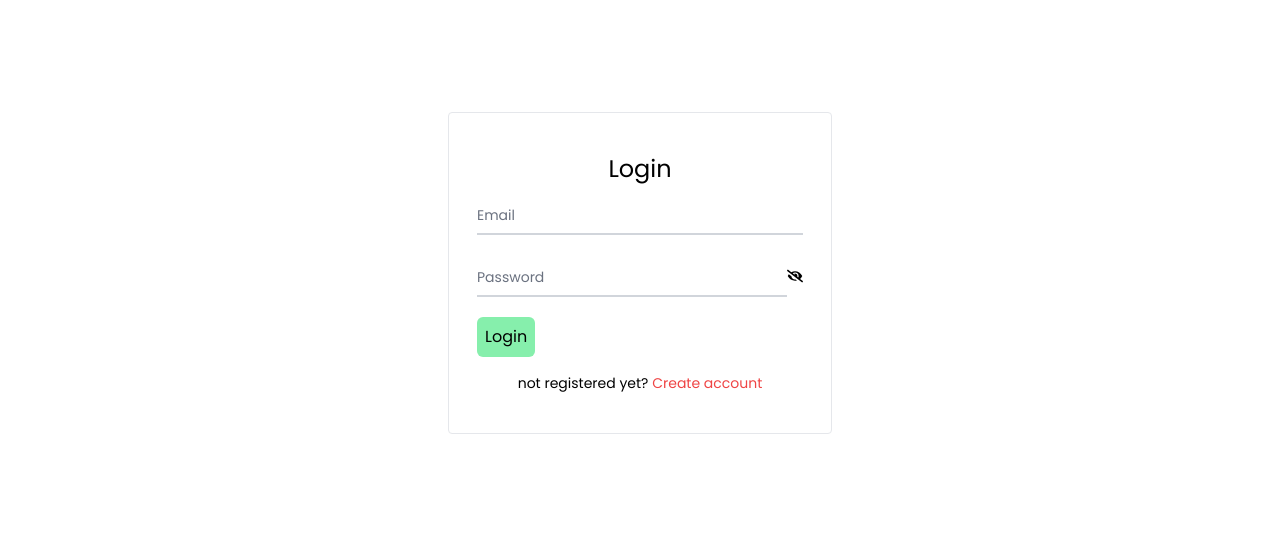
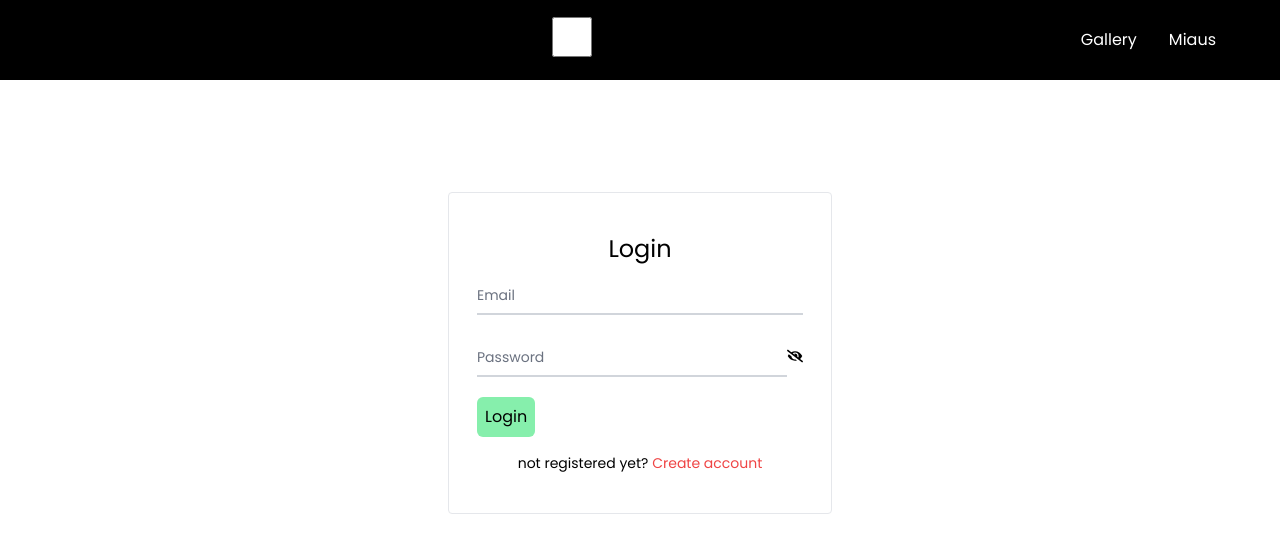
Before and after one commit to BnjmStd/FoodDraftDb-, a Next.js app: page /login in a window 1280 px wide. Shown: the top 552 px of the page. Built offline with nearby package versions, Linux system fonts and the light colour scheme.

Commit message:
login not fix yet

```diff
--- /dev/null
+++ b/src/app/login/Nav.css
@@ -0,0 +1,73 @@
+.nav {
+    background-color: #000;
+}
+
+.nav__container {
+    width: min(90%, 1200px);
+    margin: 0 auto;
+    display: flex;
+    align-items: center;
+    justify-content: space-between;
+    height: 80px;
+
+    --transform-menu-show: translate(+100%)
+}
+
+.nav__container:has(.nav__input:checked) {
+    --transform-menu-show: translate(0%)
+}
+
+.nav__figure, .nav__togle {
+    z-index: 10;
+}
+
+.nav__toggle {
+    width: 30px;
+    height: 30px;
+    background-image: none;
+    background-size: cover;
+    cursor: pointer;
+}
+
+.nav__input {
+    width: 40px;
+    height: 40px;
+}
+
+.nav__list {
+    transform: var(--transform-menu-show);
+    position: fixed;
+    inset: 0;
+    display: grid;
+    place-content: center;
+    gap: 2rem;
+    padding: 1.5rem 5%;
+    background-color: #000;
+    list-style: none;
+
+    transition: .5s transform ;
+}
+
+.nav__link {
+    color: white;
+    text-decoration: none;
+}
+
+@media (width > 764px) {
+    .nav__container {
+        --transform-menu-show: translate(0)
+    }
+
+    .nav__toggle {
+        display: none;
+    }
+
+    .nav__list {
+        position: static;
+        grid-auto-flow: column;
+        place-content: unset;
+        padding: 0;
+
+        transition: unset;
+    }
+}
--- a/src/app/login/page.tsx
+++ b/src/app/login/page.tsx
@@ -4,6 +4,9 @@ import { login } from "@/lib/actions/user";
 import Link from "next/link";
 import { useState } from "react"
 import { FaEye, FaEyeSlash } from "react-icons/fa";
+
+import "./Nav.css"
+
 
 export default function Login() {
 
@@ -17,6 +20,53 @@ export default function Login() {
 
     return (
         <>
+
+            <nav className="nav">
+
+                <div className="nav__container">
+
+                    <figure className="nav__figure">
+                        <img className="nav__logo"
+                            src="" alt="" />
+                    </figure>
+
+                    <label
+                        className="nav__togle"
+                    >
+
+                        <input
+                            type="checkbox"
+                            id="menu-input"
+                            className="nav__input"
+                        />
+
+                    </label>
+
+                    <ul className="nav__list">
+                        <li className="nav__item">
+                            <a
+                                href="#"
+                                className="nav__link"
+                            >
+                                Gallery
+                            </a>
+                        </li>
+
+                        <li className="nav__item">
+                            <a
+                                href="#"
+                                className="nav__link"
+                            >
+                                Miaus
+                            </a>
+                        </li>
+                    </ul>
+
+                </div>
+
+            </nav>
+
+
             <div className="flex items-center justify-center mt-28">
                 <div className="w-96 border rounded bg-while px-7 py-10">
                     <form action={login}>
--- a/src/app/page.tsx
+++ b/src/app/page.tsx
@@ -48,12 +48,16 @@ const ContentComponent = ({
             return <HomeContent />
         case '/Foods':
             return <FoodContent />
+        case '/Companies':
+            return <CompanieContent />
         default:
             return <div>Contenido no encontrado.</div>;
     }
 };
 
-const LazyContentComponent = lazy(() => Promise.resolve({ default: ContentComponent }));
+const LazyContentComponent = lazy(() => Promise.resolve({
+    default: ContentComponent
+}));
 
 const MainContent = ({
     content
@@ -77,6 +81,5 @@ export default function Home() {
             <MainContent content={content} />
             <Footer />
         </div>
-
     )
 }
--- a/src/ui/components/SeccionFoods/SeccionFoods.tsx
+++ b/src/ui/components/SeccionFoods/SeccionFoods.tsx
@@ -1,50 +1,48 @@
 'use client'
 
-import { getAllCategory } from '@/lib/actions/category';
-import ArrowDown from '@/ui/icons/ArrowDown';
-import Search from '@/ui/icons/Search';
-import { Category } from '@prisma/client';
+import { getAllCategory } from '@/lib/actions/category'
+import ArrowDown from '@/ui/icons/ArrowDown'
+import Search from '@/ui/icons/Search'
+import { Category } from '@prisma/client'
 import {
     useState,
     useEffect
-} from 'react';
+} from 'react'
 
 export default function SearchInputFoods() {
 
     const [categories, setCategories] = useState<Category[]>([])
-    const [loading, setLoading] = useState(true);
+    const [loading, setLoading] = useState(true)
 
     useEffect(() => {
         const fetchCategory = async () => {
             const fetchedCategorys = await getAllCategory()
             setCategories(fetchedCategorys)
-            setLoading(false);
-        };
+            setLoading(false)
+        }
 
-        fetchCategory();
+        fetchCategory()
 
-    }, []);
+    }, [])
 
-    const [isDropdownOpen, setDropdownOpen] = useState(false);
+    const [isDropdownOpen, setDropdownOpen] = useState(false)
 
     const toggleDropdown = () => {
-        setDropdownOpen(!isDropdownOpen);
+        setDropdownOpen(!isDropdownOpen)
     };
 
     const handleClickOutside = (event: any) => {
         if (!event.target.closest('#dropdown-button') && !event.target.closest('#dropdown')) {
-            setDropdownOpen(false);
+            setDropdownOpen(false)
         }
-    };
+    }
 
     useEffect(() => {
-        document.addEventListener('mousedown', handleClickOutside);
-        return () => document.removeEventListener('mousedown', handleClickOutside);
+        document.addEventListener('mousedown', handleClickOutside)
+        return () => document.removeEventListener('mousedown', handleClickOutside)
     }, []);
 
-    if (loading) {
-        return <div>Loading...</div>;
-    }
+    if (loading) return <div>Loading...</div>
 
     return (
         <div className="w-full">
@@ -109,5 +107,5 @@ export default function SearchInputFoods() {
                 </div>
             </form>
         </div>
-    );
+    )
 }
--- a/src/ui/components/dialog/Dialog.tsx
+++ b/src/ui/components/dialog/Dialog.tsx
@@ -1,27 +1,22 @@
-import {
-    useRef,
-} from 'react';
-
+import { useRef } from 'react';
 import "./dialog.css"
 import { IoMdClose } from 'react-icons/io';
 
 export default function Dialog({
-    title = 'edit',
+    title = '#',
     children,
     isOpen,
     isSetOpen
 }: {
-    title: string;
-    children: React.ReactNode;
-    isOpen: boolean;
+    title: string
+    children: React.ReactNode
+    isOpen: boolean
     isSetOpen: React.Dispatch<React.SetStateAction<boolean>>
 }) {
 
-    const dialogRef = useRef<HTMLDialogElement | null>(null);
+    const dialogRef = useRef<HTMLDialogElement | null>(null)
 
-    if (isOpen && dialogRef.current) {
-        dialogRef.current.showModal();
-    }
+    if (isOpen && dialogRef.current) dialogRef.current.showModal()
 
     const closeDialog = () => {
         dialogRef.current?.close()
@@ -29,14 +24,17 @@ export default function Dialog({
     }
 
     return (
-        <dialog ref={dialogRef} className="dialog rounded-md">
+        <dialog ref={dialogRef} className="dialog rounded-md p-5">
             <div className="flex justify-between items-center mb-4">
                 <h2 className="text-xl font-bold text-center">{title}</h2>
-                <button onClick={closeDialog} className="p-2 bg-red-500 text-white rounded hover:bg-red-600">
+                <button
+                    onClick={closeDialog}
+                    className="p-2 bg-red-500
+                    text-white rounded hover:bg-red-600">
                     <IoMdClose />
                 </button>
             </div>
             {children}
         </dialog>
-    );
-};
+    )
+}
--- a/src/ui/components/nav/Nav.tsx
+++ b/src/ui/components/nav/Nav.tsx
@@ -20,13 +20,12 @@ export default function Nav({
 
     const handleSetActive = (index: number, content: string) => {
         setActiveIndex(index);
-        console.log(content)
         setContent(content)
     };
 
     return (
         <>
-            <nav className="items-center justify-center hidden md:flex">
+            <nav className="items-center justify-center hidden sm:flex">
                 <ul
                     className={`flex [&>li>a]:text-current [&>li>a]:transition-colors
                     [&>li>a]:duration-500 [&>li>a]:inline-block
--- a/src/ui/components/sidebar/Sidebar.tsx
+++ b/src/ui/components/sidebar/Sidebar.tsx
@@ -8,16 +8,35 @@ export default function Sidebar({
 }: {
     setContent: (content: string) => void
 }) {
+
+    const color = 'pink'
+
     return (
-        <div className="fixed left-0 top-0 bottom-0 w-16 bg-gray-800 flex flex-col items-center justify-between pt-5">
+        <div className="fixed left-0 top-0 bottom-0 w-16 bg-gray-800
+            flex flex-col items-center justify-between pt-5">
             <main className="flex flex-col space-y-4">
-                <Button icon={<FaUser color='red' />} onClick={() => setContent('Usuarios')} />
-                <Button icon={<MdFastfood color='red' />} onClick={() => setContent('Comida')} />
-                <Button icon={<MdCategory color='red' />} onClick={() => setContent('Category')} />
+                <Button
+                    icon={<FaUser color={`${color}`} />}
+                    onClick={() => setContent('Usuarios')}
+                />
+                <Button
+                    icon={<MdFastfood color={`${color}`} />}
+                    onClick={() => setContent('Comida')}
+                />
+                <Button
+                    icon={<MdCategory color={`${color}`} />}
+                    onClick={() => setContent('Category')}
+                />
             </main>
             <footer className="flex flex-col space-y-4 pb-5">
-                <Button icon={<BsNutFill color='red' />} onClick={() => setContent('Nuts')} />
-                <Button icon={<IoLogOut color='red' />} onClick={() => setContent('Logout')} />
+                <Button
+                    icon={<BsNutFill color={`${color}`} />}
+                    onClick={() => setContent('Nuts')}
+                />
+                <Button
+                    icon={<IoLogOut color={`${color}`} />}
+                    onClick={() => setContent('Logout')}
+                />
             </footer>
         </div>
     );
@@ -31,7 +50,8 @@ function Button({
     onClick: () => void
 }) {
     return (
-        <button onClick={onClick} className="hover:bg-slate-400 w-16 h-16 flex items-center justify-center">
+        <button onClick={onClick} className="hover:bg-slate-400 w-16 h-16 flex
+        items-center justify-center">
             {icon}
         </button>
     )
```
Also changed, not shown: src/app/admin/page.tsx (+31 -29 lines), src/ui/components/card/CardBase.tsx (+16 -11 lines).
